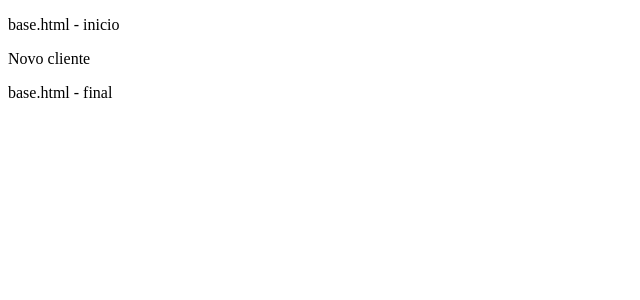
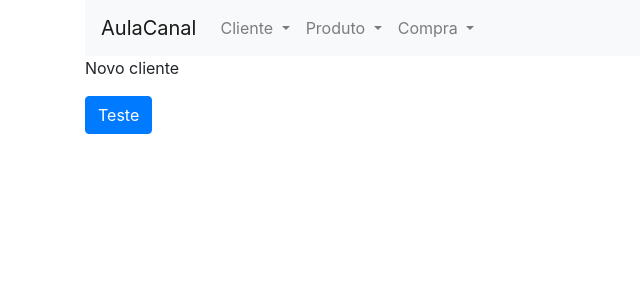
Before and after one commit to cpaivaj/estadoPensante_projetoDjango, a Django app: page /cliente/cadastrar/ in a window 1280 px wide. Shown: the top 300 px of the page, without its empty margins (0-640 px from the left). Run offline with Django 3.2, Linux system fonts and the light colour scheme; parts of the project's set-up code (start-up, migrations or seed data) failed here and were passed over; some libraries are stand-ins or nearby versions.

Commit message:
Aula 6 - Bootstrap e usando URLs

```diff
--- a/aulaCanal/core/templates/base.html
+++ b/aulaCanal/core/templates/base.html
@@ -3,14 +3,65 @@
 <head>
     <meta charset="UTF-8">
     <meta name="viewport" content="width=device-width, initial-scale=1.0">
+
+    <!-- Bootstrap CSS -->
+    <link rel="stylesheet" href="https://stackpath.bootstrapcdn.com/bootstrap/4.5.0/css/bootstrap.min.css" integrity="sha384-9aIt2nRpC12Uk9gS9baDl411NQApFmC26EwAOH8WgZl5MYYxFfc+NcPb1dKGj7Sk" crossorigin="anonymous">
+
     <title>AulaCanal</title>
 </head>
 <body>
-    <p>base.html - inicio</p>
 
-    {% block content %}
-    {% endblock %}
+    <div class="container">
 
-    <p>base.html - final</p>
+        <nav class="navbar navbar-expand-lg navbar-light bg-light">
+            <a class="navbar-brand" href="{% url 'home' %}">AulaCanal</a>
+            <div class="collapse navbar-collapse" id="navbarNavDropdown">
+              <ul class="navbar-nav">
+                <li class="nav-item dropdown">
+                    <a class="nav-link dropdown-toggle" href="#" id="navbarDropdownMenuLink" role="button" data-toggle="dropdown" aria-haspopup="true" aria-expanded="false">
+                      Cliente
+                    </a>
+                    <div class="dropdown-menu" aria-labelledby="navbarDropdownMenuLink">
+                        <a class="dropdown-item" href="{% url 'cadastrar_cliente' %}">Novo</a>
+                        <a class="dropdown-item" href="{% url 'consultar_cliente' %}">Consutar</a>
+                        <a class="dropdown-item" href="{% url 'deletar_cliente' %}">Apagar</a>
+                    </div>
+                </li>
+                <li class="nav-item dropdown">
+                    <a class="nav-link dropdown-toggle" href="#" id="navbarDropdownMenuLink" role="button" data-toggle="dropdown" aria-haspopup="true" aria-expanded="false">
+                      Produto
+                    </a>
+                    <div class="dropdown-menu" aria-labelledby="navbarDropdownMenuLink">
+                        <a class="dropdown-item" href="{% url 'cadastrar_produto' %}">Novo</a>
+                        <a class="dropdown-item" href="{% url 'consultar_produto' %}">Consutar</a>
+                    </div>
+                </li>
+                <li class="nav-item dropdown">
+                  <a class="nav-link dropdown-toggle" href="#" id="navbarDropdownMenuLink" role="button" data-toggle="dropdown" aria-haspopup="true" aria-expanded="false">
+                    Compra
+                  </a>
+                  <div class="dropdown-menu" aria-labelledby="navbarDropdownMenuLink">
+                    <a class="dropdown-item" href="{% url 'cadastrar_compra' %}">Nova</a>
+                    <a class="dropdown-item" href="{% url 'consultar_compra' %}">Consultar</a>
+                  </div>
+                </li>
+              </ul>
+            </div>
+          </nav>
+
+        {% block content %}
+        {% endblock %}
+
+        <button class="btn btn-primary">Teste</button>
+
+    </div>
+
 </body>
+
+<!-- Optional JavaScript -->
+<!-- jQuery first, then Popper.js, then Bootstrap JS -->
+<script src="https://code.jquery.com/jquery-3.5.1.slim.min.js" integrity="sha384-DfXdz2htPH0lsSSs5nCTpuj/zy4C+OGpamoFVy38MVBnE+IbbVYUew+OrCXaRkfj" crossorigin="anonymous"></script>
+<script src="https://cdn.jsdelivr.net/npm/popper.js@1.16.0/dist/umd/popper.min.js" integrity="sha384-Q6E9RHvbIyZFJoft+2mJbHaEWldlvI9IOYy5n3zV9zzTtmI3UksdQRVvoxMfooAo" crossorigin="anonymous"></script>
+<script src="https://stackpath.bootstrapcdn.com/bootstrap/4.5.0/js/bootstrap.min.js" integrity="sha384-OgVRvuATP1z7JjHLkuOU7Xw704+h835Lr+6QL9UvYjZE3Ipu6Tp75j7Bh/kR0JKI" crossorigin="anonymous"></script>
+
 </html>
```
